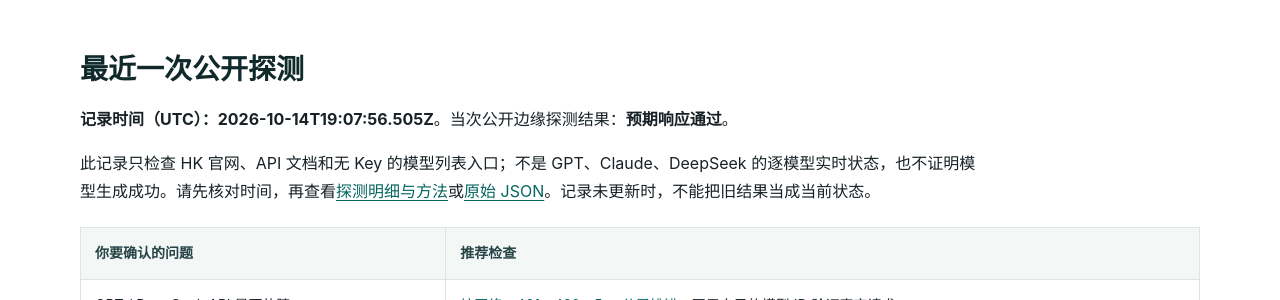
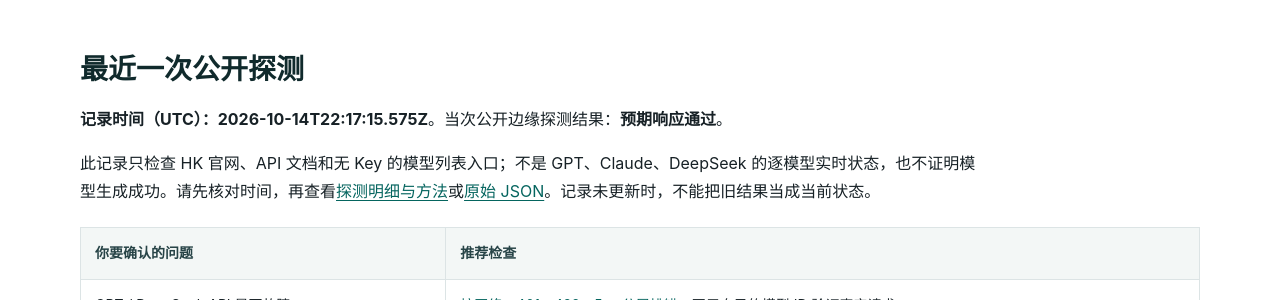
Before and after one commit to KKWANG4444/api-status, a Jekyll site: the page built from index.md, in a window 1280 px wide and 900 px high, scrolled down 364 px. Shown: the part 151-451 px from the top of the window. Built offline with Jekyll 4.4.1, drawn with Linux system fonts in a browser that asks for light colours.

Commit message:
chore: update public edge status

```diff
--- a/_data/status.json
+++ b/_data/status.json
@@ -1,7 +1,7 @@
 {
   "status": "operational",
-  "checked_at": "2026-10-14T19:07:56.505Z",
-  "duration_ms": 345,
+  "checked_at": "2026-10-14T22:17:15.575Z",
+  "duration_ms": 431,
   "overall": true,
   "components": [
     {
@@ -10,7 +10,7 @@
       "url": "https://www.aifast.hk/",
       "ok": true,
       "status": 200,
-      "elapsed_ms": 291,
+      "elapsed_ms": 355,
       "content_type": "text/html; charset=utf-8",
       "detail": "Expected public edge response"
     },
@@ -20,7 +20,7 @@
       "url": "https://api.aifast.hk/",
       "ok": true,
       "status": 200,
-      "elapsed_ms": 298,
+      "elapsed_ms": 265,
       "content_type": "text/html",
       "detail": "Expected public edge response"
     },
@@ -30,7 +30,7 @@
       "url": "https://www.aifast.hk/v1/models",
       "ok": true,
       "status": 401,
-      "elapsed_ms": 293,
+      "elapsed_ms": 385,
       "content_type": "application/json; charset=utf-8",
       "detail": "Expected public edge response"
     }
--- a/data/status.json
+++ b/data/status.json
@@ -1,7 +1,7 @@
 {
   "status": "operational",
-  "checked_at": "2026-10-14T19:07:56.505Z",
-  "duration_ms": 345,
+  "checked_at": "2026-10-14T22:17:15.575Z",
+  "duration_ms": 431,
   "overall": true,
   "components": [
     {
@@ -10,7 +10,7 @@
       "url": "https://www.aifast.hk/",
       "ok": true,
       "status": 200,
-      "elapsed_ms": 291,
+      "elapsed_ms": 355,
       "content_type": "text/html; charset=utf-8",
       "detail": "Expected public edge response"
     },
@@ -20,7 +20,7 @@
       "url": "https://api.aifast.hk/",
       "ok": true,
       "status": 200,
-      "elapsed_ms": 298,
+      "elapsed_ms": 265,
       "content_type": "text/html",
       "detail": "Expected public edge response"
     },
@@ -30,7 +30,7 @@
       "url": "https://www.aifast.hk/v1/models",
       "ok": true,
       "status": 401,
-      "elapsed_ms": 293,
+      "elapsed_ms": 385,
       "content_type": "application/json; charset=utf-8",
       "detail": "Expected public edge response"
     }
```
